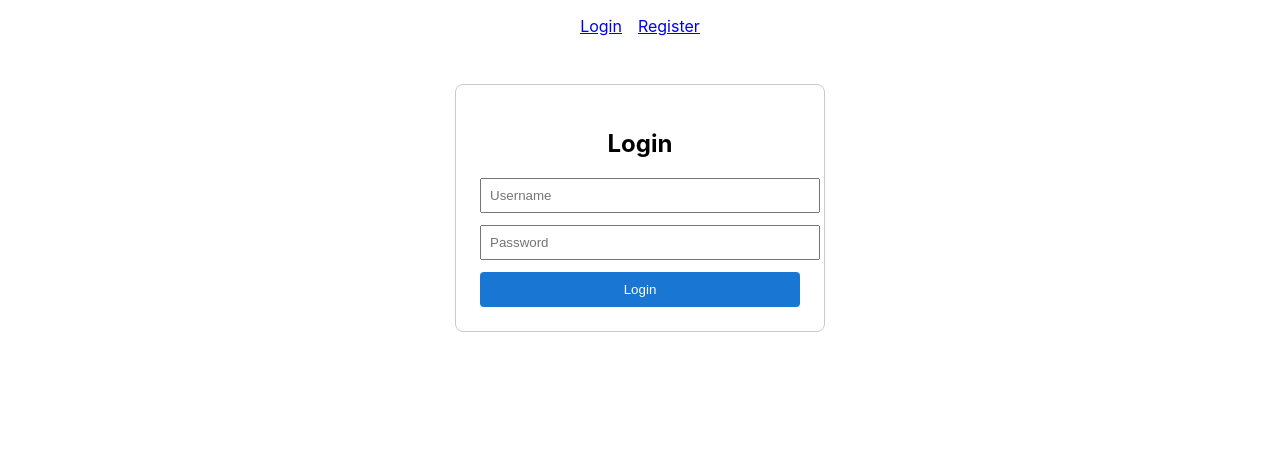
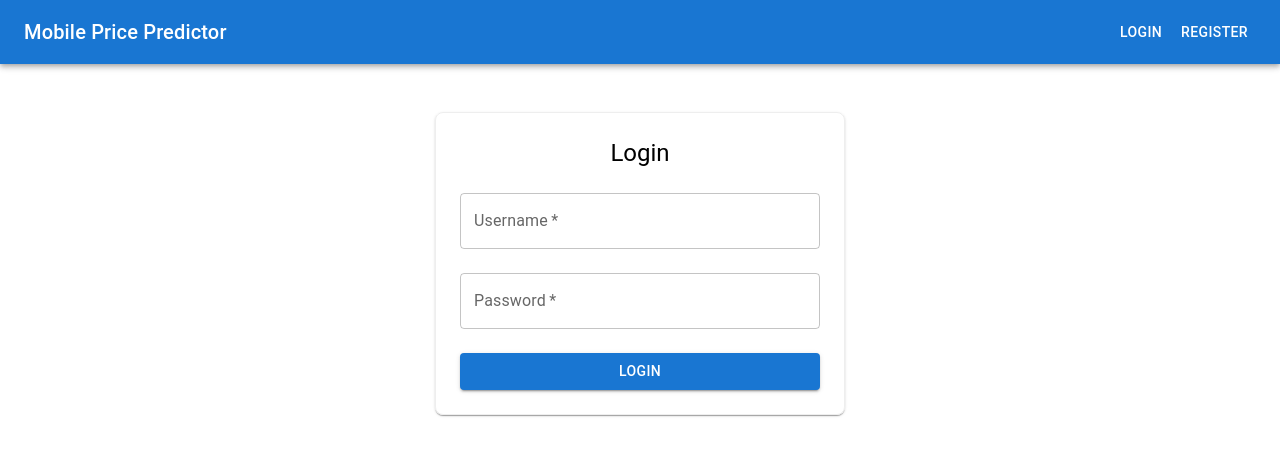
Before and after one commit to PRITIK03/Mobile-Phone-Price-Prediction-using-Machine-Learning-, a React (Create React App) app in the folder react/frontend/: page /login in a window 1280 px wide. Shown: the top 456 px of the page. Built offline with nearby package versions, Linux system fonts and the light colour scheme.

Commit message:
Add package.json and Navbar component
- Created package.json to manage dependencies for the project, including MUI and Emotion libraries.
- Implemented Navbar component with conditional rendering for login/logout buttons based on user authentication status.

```diff
--- a/react/frontend/src/App.js
+++ b/react/frontend/src/App.js
@@ -1,20 +1,42 @@
+
 import './App.css';
-import { BrowserRouter as Router, Routes, Route, Link } from 'react-router-dom';
+import { BrowserRouter as Router, Routes, Route } from 'react-router-dom';
 import LoginPage from './pages/LoginPage';
 import RegisterPage from './pages/RegisterPage';
+import Navbar from './components/Navbar';
+import { useState, useEffect } from 'react';
+import Container from '@mui/material/Container';
+import Box from '@mui/material/Box';
+import Typography from '@mui/material/Typography';
+
 
 function App() {
+  const [isLoggedIn, setIsLoggedIn] = useState(false);
+
+  useEffect(() => {
+    setIsLoggedIn(!!localStorage.getItem('token'));
+  }, []);
+
+  const handleAuthSuccess = () => setIsLoggedIn(true);
+  const handleLogout = () => setIsLoggedIn(false);
+
   return (
     <Router>
-      <nav style={{ display: 'flex', gap: 16, padding: 16, justifyContent: 'center' }}>
-        <Link to="/login">Login</Link>
-        <Link to="/register">Register</Link>
-      </nav>
-      <Routes>
-        <Route path="/login" element={<LoginPage />} />
-        <Route path="/register" element={<RegisterPage />} />
-        <Route path="*" element={<div style={{textAlign:'center',marginTop:40}}><h2>Welcome to Mobile Price Prediction</h2><p>Select Login or Register to continue.</p></div>} />
-      </Routes>
+      <Navbar isLoggedIn={isLoggedIn} onLogout={handleLogout} />
+      <Container maxWidth="sm">
+        <Box mt={4}>
+          <Routes>
+            <Route path="/login" element={<LoginPage onAuthSuccess={handleAuthSuccess} />} />
+            <Route path="/register" element={<RegisterPage />} />
+            <Route path="*" element={
+              <Box textAlign="center" mt={8}>
+                <Typography variant="h4" gutterBottom>Welcome to Mobile Price Prediction</Typography>
+                <Typography variant="body1">Select Login or Register to continue.</Typography>
+              </Box>
+            } />
+          </Routes>
+        </Box>
+      </Container>
     </Router>
   );
 }
--- a/react/frontend/src/components/AuthForm.js
+++ b/react/frontend/src/components/AuthForm.js
@@ -1,4 +1,9 @@
 import React, { useState } from 'react';
+import Box from '@mui/material/Box';
+import TextField from '@mui/material/TextField';
+import Button from '@mui/material/Button';
+import Typography from '@mui/material/Typography';
+import Alert from '@mui/material/Alert';
 
 function AuthForm({ mode = 'login', onAuthSuccess }) {
   const [username, setUsername] = useState('');
@@ -35,34 +40,31 @@ function AuthForm({ mode = 'login', onAuthSuccess }) {
   };
 
   return (
-    <form onSubmit={handleSubmit} style={{ maxWidth: 320, margin: '2rem auto', padding: 24, border: '1px solid #ccc', borderRadius: 8 }}>
-      <h2 style={{ textAlign: 'center' }}>{mode === 'login' ? 'Login' : 'Register'}</h2>
-      <div style={{ marginBottom: 12 }}>
-        <input
-          type="text"
-          placeholder="Username"
+    <Box component="form" onSubmit={handleSubmit} sx={{ maxWidth: 360, mx: 'auto', mt: 6, p: 3, border: '1px solid #eee', borderRadius: 2, boxShadow: 1 }}>
+      <Typography variant="h5" align="center" gutterBottom>{mode === 'login' ? 'Login' : 'Register'}</Typography>
+      <TextField
+        label="Username"
         value={username}
         onChange={e => setUsername(e.target.value)}
         required
-          style={{ width: '100%', padding: 8 }}
+        fullWidth
+        margin="normal"
       />
-      </div>
-      <div style={{ marginBottom: 12 }}>
-        <input
+      <TextField
+        label="Password"
         type="password"
-          placeholder="Password"
         value={password}
         onChange={e => setPassword(e.target.value)}
         required
-          style={{ width: '100%', padding: 8 }}
+        fullWidth
+        margin="normal"
       />
-      </div>
-      <button type="submit" style={{ width: '100%', padding: 10, background: '#1976d2', color: '#fff', border: 'none', borderRadius: 4 }}>
+      <Button type="submit" variant="contained" color="primary" fullWidth sx={{ mt: 2 }}>
         {mode === 'login' ? 'Login' : 'Register'}
-      </button>
-      {error && <div style={{ color: 'red', marginTop: 10 }}>{error}</div>}
-      {message && <div style={{ color: 'green', marginTop: 10 }}>{message}</div>}
-    </form>
+      </Button>
+      {error && <Alert severity="error" sx={{ mt: 2 }}>{error}</Alert>}
+      {message && <Alert severity="success" sx={{ mt: 2 }}>{message}</Alert>}
+    </Box>
   );
 }
 
--- /dev/null
+++ b/react/frontend/src/components/Navbar.js
@@ -0,0 +1,42 @@
+import React from 'react';
+import { Link as RouterLink, useNavigate } from 'react-router-dom';
+import AppBar from '@mui/material/AppBar';
+import Toolbar from '@mui/material/Toolbar';
+import Button from '@mui/material/Button';
+import Typography from '@mui/material/Typography';
+import Box from '@mui/material/Box';
+
+function Navbar({ isLoggedIn, onLogout }) {
+  const navigate = useNavigate();
+
+  const handleLogout = () => {
+    localStorage.removeItem('token');
+    if (onLogout) onLogout();
+    navigate('/login');
+  };
+
+  return (
+    <AppBar position="static" color="primary">
+      <Toolbar>
+        <Typography variant="h6" component={RouterLink} to="/" sx={{ flexGrow: 1, color: 'inherit', textDecoration: 'none' }}>
+          Mobile Price Predictor
+        </Typography>
+        <Box>
+          {isLoggedIn ? (
+            <>
+              <Button color="inherit" component={RouterLink} to="/dashboard">Dashboard</Button>
+              <Button color="inherit" onClick={handleLogout}>Logout</Button>
+            </>
+          ) : (
+            <>
+              <Button color="inherit" component={RouterLink} to="/login">Login</Button>
+              <Button color="inherit" component={RouterLink} to="/register">Register</Button>
+            </>
+          )}
+        </Box>
+      </Toolbar>
+    </AppBar>
+  );
+}
+
+export default Navbar;
```
Also changed, not shown: package.json (added, +8 -0 lines), 2 other files (tests, documents, lock files or other folders). Lines whose indentation alone changed are shown as unchanged.
